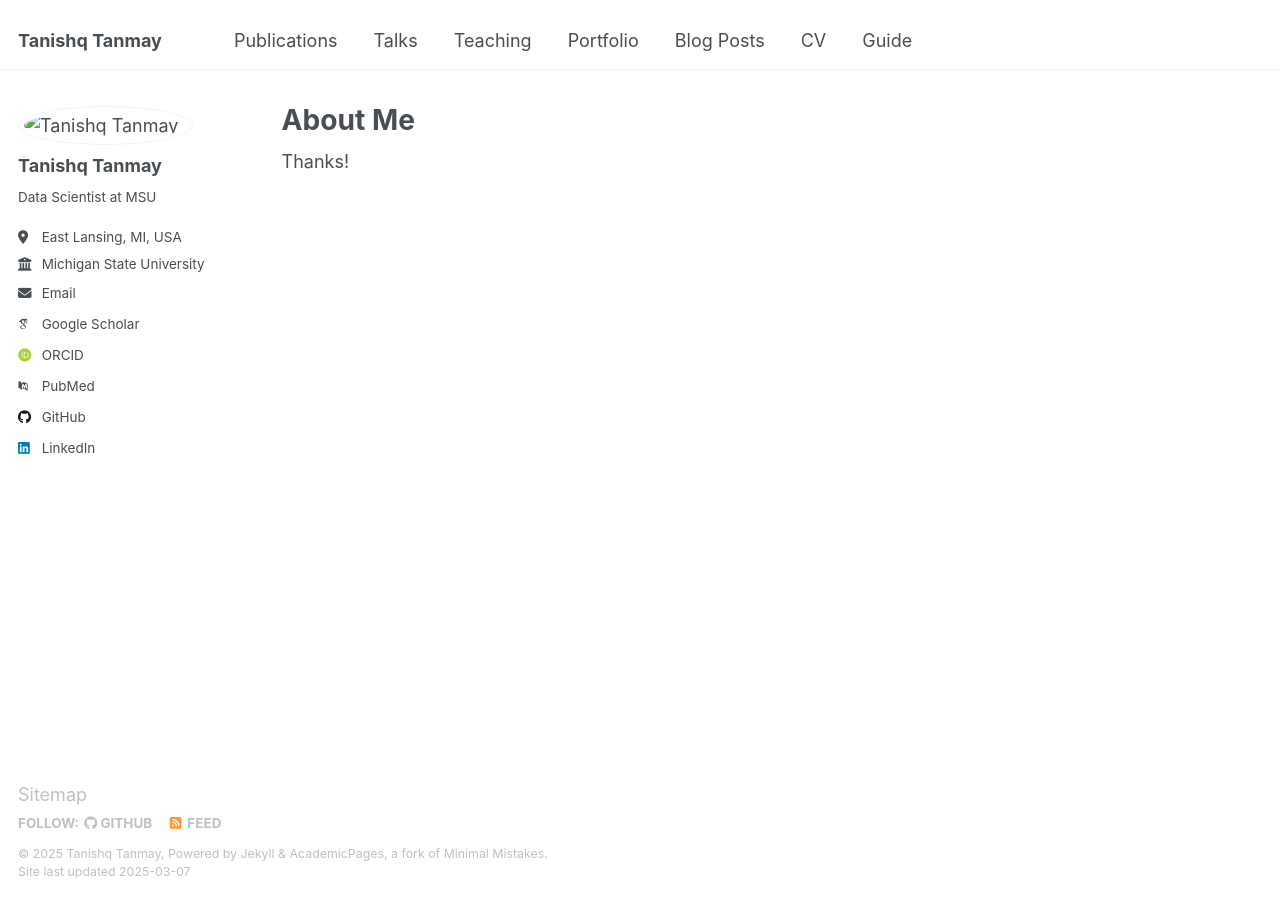
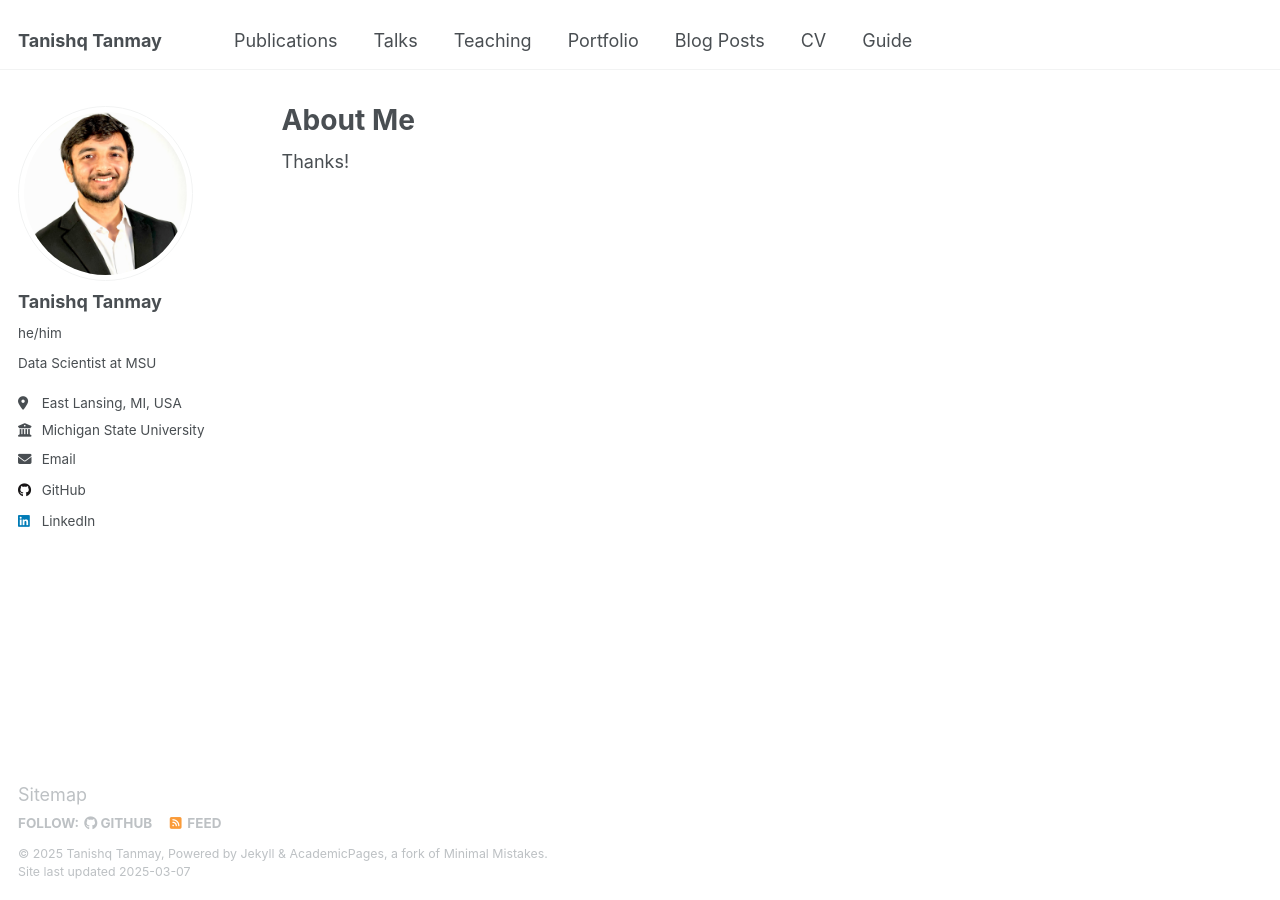
Before and after one commit to tanishq51099/tanishq51099.github.io, a Jekyll site: the page built from _pages/about.md, in a window 1280 px wide. Built offline with Jekyll 4.4.1, drawn with Linux system fonts in a browser that asks for light colours; some web fonts are replaced; part of the change alters nothing that is shown.

Commit message:
Update _config.yml

```diff
--- a/_config.yml
+++ b/_config.yml
@@ -15,16 +15,16 @@ name                     : &name "Tanishq Tanmay"
 description              : &description "personal description"
 url                      : https://tanishq51099.github.io
 baseurl                  : "" # the subpath of your site, e.g. "/blog"
-repository               : "academicpages/academicpages.github.io"
+repository               : "tanishq51099/tanishq51099.github.io"
 
 # Site Author - The following control what appear as part of the author content on the side bar.
 #               If a field is blank the icon and link will not appear, otherwise it will be shown.
 #               Additional customization can be done by editing /_includes/author-profile.html
 author:
   # Biographic information
-  avatar           : "images/tanishq_photo.png"
+  avatar           : "tanishq_photo.png"
   name             : "Tanishq Tanmay"
-  pronouns         : # example: "he/him"
+  pronouns         : "he/him"
   bio              : "Data Scientist at MSU"
   location         : "East Lansing, MI, USA"
   employer         : "Michigan State University"
@@ -33,11 +33,11 @@ author:
 
   # Academic websites
   arxiv            : # URL - Update with the correct link to your profile
-  googlescholar    : "https://scholar.google.com/citations?user=PS_CX0AAAAAJ"
+  googlescholar    :
   impactstory      : # URL
-  orcid            : "http://orcid.org/yourorcidurl"
+  orcid            :
   semantic         : # URL
-  pubmed           : "https://www.ncbi.nlm.nih.gov/pubmed/?term=john+snow"
+  pubmed           :
   researchgate     : # URL
   scopus           : # URL
 
@@ -59,7 +59,7 @@ author:
   keybase          : # Username
   instagram        : # Username
   lastfm           : # Username
-  linkedin         : "https://www.linkedin.com/in/tanishq-tanmay"
+  linkedin         : "tanishq-tanmay"
   mastodon         : # URL
   medium           : # URL
   pinterest        : # Username
```
